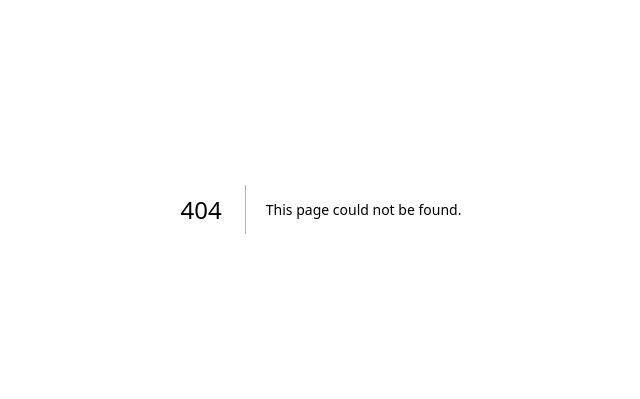
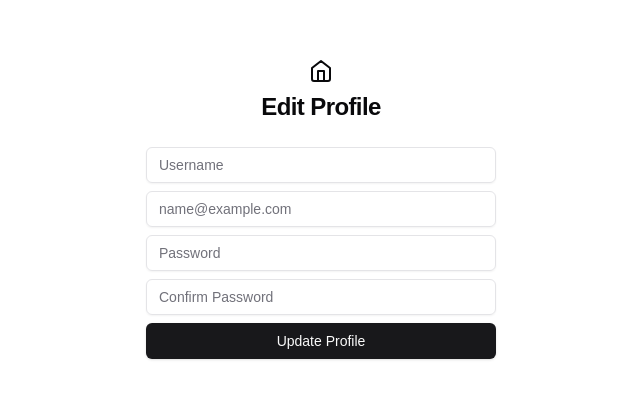
Before and after one commit to jhphon0730/TeachHub_frontend, a Next.js app: page /profile/edit in a window 1280 px wide. Before the commit this address had no page. Shown: the part 191-590 px from the top of the page, without its empty margins (319-959 px from the left). Built offline with nearby package versions, Linux system fonts and the light colour scheme.

Commit message:
feat - Add User Edit Profile Form Component

```diff
--- /dev/null
+++ b/app/(auth)/profile/edit/page.tsx
@@ -0,0 +1,27 @@
+"use client"
+
+import { Icons } from "@/components/ui/icons"
+import AuthEditForm from "@/components/auth/auth-edit-form"
+
+const AuthProfileEditPage = () => {
+	// 상태관리 중인 유저 정보를 가져온다.
+	const userID = 1;
+
+  const handleSubmit = async (data: Record<string, string>) => {
+    console.log("Edit data:", data)
+  }
+
+	return (
+	    <div className="container flex h-screen w-screen flex-col items-center justify-center mx-auto">
+      <div className="mx-auto flex w-full flex-col justify-center space-y-6 sm:w-[350px]">
+        <div className="flex flex-col space-y-2 text-center">
+          <Icons.logo className="mx-auto h-6 w-6" />
+          <h1 className="text-2xl font-semibold tracking-tight">Edit Profile</h1>
+        </div>
+				<AuthEditForm userID={userID} onSubmit={handleSubmit} />
+      </div>
+    </div>
+	)
+}
+
+export default AuthProfileEditPage;
--- /dev/null
+++ b/components/auth/auth-edit-form.tsx
@@ -0,0 +1,112 @@
+"use client"
+
+import { useState, useEffect } from "react"
+import Link from "next/link"
+
+import { Button } from "@/components/ui/button"
+import { Input } from "@/components/ui/input"
+import { Label } from "@/components/ui/label"
+import { Icons } from "@/components/ui/icons"
+
+interface AuthEditFormProps {
+	userID: number
+  onSubmit: (data: Record<string, string>) => Promise<void>
+}
+
+const AuthEditForm = ({ userID, onSubmit }: AuthEditFormProps) => {
+  const [isLoading, setIsLoading] = useState<boolean>(false)
+  const [formData, setFormData] = useState<Record<string, string>>({})
+
+	useEffect(() => {
+		// fetch user data
+	}, [])
+
+  const handleSubmit = async (event: React.FormEvent<HTMLFormElement>) => {
+    event.preventDefault()
+    setIsLoading(true)
+    await onSubmit(formData)
+    setIsLoading(false)
+  }
+
+  const handleInputChange = (event: React.ChangeEvent<HTMLInputElement>) => {
+    setFormData({
+      ...formData,
+      [event.target.id]: event.target.value,
+    })
+  }
+
+  return (
+    <div className="grid gap-6">
+      <form onSubmit={handleSubmit}>
+        <div className="grid gap-2">
+					<div className="grid gap-1">
+						<Label className="sr-only" htmlFor="username">
+							Username
+						</Label>
+						<Input
+							id="username"
+							placeholder="Username"
+							type="text"
+							autoCapitalize="words"
+							autoComplete="username"
+							autoCorrect="off"
+							disabled={isLoading}
+							onChange={handleInputChange}
+						/>
+					</div>
+          <div className="grid gap-1">
+            <Label className="sr-only" htmlFor="email">
+              Email
+            </Label>
+            <Input
+              id="email"
+              placeholder="name@example.com"
+              type="email"
+              autoCapitalize="none"
+              autoComplete="email"
+              autoCorrect="off"
+              disabled={isLoading}
+              onChange={handleInputChange}
+            />
+          </div>
+          <div className="grid gap-1">
+            <Label className="sr-only" htmlFor="password">
+              Password
+            </Label>
+            <Input
+              id="password"
+              placeholder="Password"
+              type="password"
+              autoCapitalize="none"
+              autoCorrect="off"
+              disabled={isLoading}
+              onChange={handleInputChange}
+            />
+          </div>
+					<div className="grid gap-1">
+						<Label className="sr-only" htmlFor="confirm-password">
+							Confirm Password
+						</Label>
+						<Input
+							id="confirm-password"
+							placeholder="Confirm Password"
+							type="password"
+							autoCapitalize="none"
+							autoCorrect="off"
+							disabled={isLoading}
+							onChange={handleInputChange}
+						/>
+					</div>
+          <Button disabled={isLoading}>
+            {isLoading && (
+              <Icons.spinner className="mr-2 h-4 w-4 animate-spin" />
+            )}
+						Update Profile
+          </Button>
+        </div>
+      </form>
+    </div>
+  )
+}
+
+export default AuthEditForm
```
